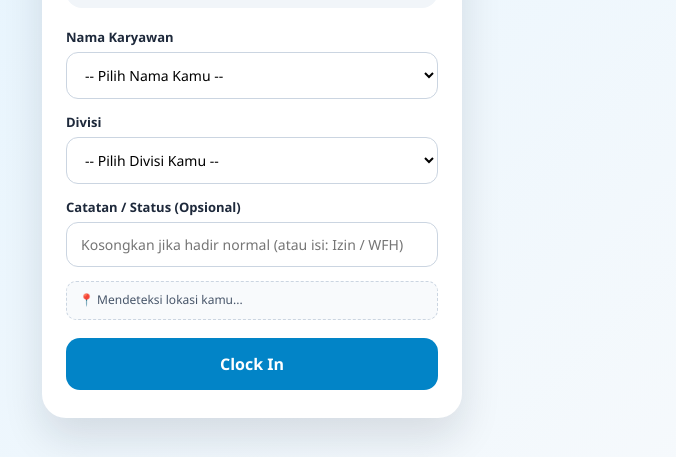
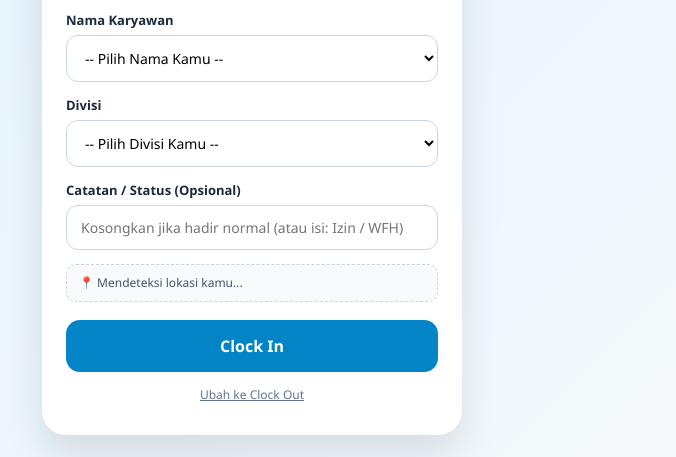
Before and after one commit to TeratechDataInti/absensi-teratechdatainti, a plain HTML site: page index.html in a window 1280 px wide. Shown: the part 343-800 px from the top of the page, without its empty margins (388-1064 px from the left). Drawn offline with Linux system fonts and the light colour scheme.

Commit message:
Update index.html

```diff
--- a/index.html
+++ b/index.html
@@ -167,6 +167,24 @@
     .btn-clock-out { background: var(--btn-out); }
     .btn-clock-out:hover { background: var(--btn-out-hover); }
 
+    .override-wrap {
+      margin-top: 10px;
+    }
+
+    .btn-override {
+      background: none;
+      border: none;
+      color: var(--text-muted);
+      font-size: 12px;
+      text-decoration: underline;
+      cursor: pointer;
+      padding: 4px 6px;
+    }
+
+    .btn-override:hover {
+      color: var(--text-main);
+    }
+
     .success-box {
       display: none;
       padding: 10px 4px;
@@ -242,6 +260,12 @@
         <button type="submit" id="submitBtn" class="btn-submit btn-clock-in">
           Clock In
         </button>
+
+        <div class="override-wrap">
+          <button type="button" id="overrideBtn" class="btn-override" onclick="toggleManualMode()">
+            Ubah ke Clock Out
+          </button>
+        </div>
       </form>
     </div>
 
@@ -326,9 +350,47 @@
     }
 
     let currentMode = "Clock In";
+    let manualOverrideMode = null;
 
     function padZero(n) {
       return n < 10 ? "0" + n : "" + n;
+    }
+
+    function applyModeUI(mode, hours) {
+      const illustBox = document.getElementById("illustBox");
+      const greetingTitle = document.getElementById("greetingTitle");
+      const greetingSub = document.getElementById("greetingSub");
+      const submitBtn = document.getElementById("submitBtn");
+      const overrideBtn = document.getElementById("overrideBtn");
+
+      currentMode = mode;
+
+      if (mode === "Clock In") {
+        document.body.classList.remove("night-mode");
+        illustBox.className = "illustration-box day-illust";
+        illustBox.textContent = hours < 11 ? "☀️" : "🌤️";
+        greetingTitle.textContent = hours < 11 ? "Selamat Pagi!" : "Selamat Siang!";
+        greetingSub.textContent = "Yuk absen masuk dulu sebelum mulai aktivitas hari ini.";
+        submitBtn.textContent = "Clock In";
+        submitBtn.className = "btn-submit btn-clock-in";
+        overrideBtn.textContent = "Ubah ke Clock Out";
+      } else {
+        document.body.classList.add("night-mode");
+        illustBox.className = "illustration-box night-illust";
+        illustBox.textContent = "🌙";
+        greetingTitle.textContent = "Waktunya Pulang!";
+        greetingSub.textContent = "Terima kasih untuk kerja kerasmu hari ini. Jangan lupa Clock Out ya!";
+        submitBtn.textContent = "Clock Out";
+        submitBtn.className = "btn-submit btn-clock-out";
+        overrideBtn.textContent = "Ubah ke Clock In";
+      }
+    }
+
+    function toggleManualMode() {
+      const hours = new Date().getHours();
+      const targetMode = currentMode === "Clock In" ? "Clock Out" : "Clock In";
+      manualOverrideMode = targetMode;
+      applyModeUI(targetMode, hours);
     }
 
     function updateClockAndMode() {
@@ -353,32 +415,9 @@
         if (liveTimeEl) liveTimeEl.textContent = timeStr;
         if (liveDateEl) liveDateEl.textContent = dateStr;
 
-        const isClockInTime = totalMinutes >= 300 && totalMinutes <= 1049;
-
-        const illustBox = document.getElementById("illustBox");
-        const greetingTitle = document.getElementById("greetingTitle");
-        const greetingSub = document.getElementById("greetingSub");
-        const submitBtn = document.getElementById("submitBtn");
-
-        if (isClockInTime) {
-          currentMode = "Clock In";
-          document.body.classList.remove("night-mode");
-          illustBox.className = "illustration-box day-illust";
-          illustBox.textContent = hours < 11 ? "☀️" : "🌤️";
-          greetingTitle.textContent = hours < 11 ? "Selamat Pagi!" : "Selamat Siang!";
-          greetingSub.textContent = "Yuk absen masuk dulu sebelum mulai aktivitas hari ini.";
-          submitBtn.textContent = "Clock In";
-          submitBtn.className = "btn-submit btn-clock-in";
-        } else {
-          currentMode = "Clock Out";
-          document.body.classList.add("night-mode");
-          illustBox.className = "illustration-box night-illust";
-          illustBox.textContent = "🌙";
-          greetingTitle.textContent = "Waktunya Pulang!";
-          greetingSub.textContent = "Terima kasih untuk kerja kerasmu hari ini. Jangan lupa Clock Out ya!";
-          submitBtn.textContent = "Clock Out";
-          submitBtn.className = "btn-submit btn-clock-out";
-        }
+        const autoMode = (totalMinutes >= 240 && totalMinutes <= 899) ? "Clock In" : "Clock Out";
+        const activeMode = manualOverrideMode || autoMode;
+        applyModeUI(activeMode, hours);
       } catch (e) {
         console.error(e);
       }
@@ -471,6 +510,7 @@
     });
 
     function resetForm() {
+      manualOverrideMode = null;
       document.getElementById("absenForm").reset();
       document.getElementById("successSection").style.display = "none";
       document.getElementById("mainSection").style.display = "block";
```
